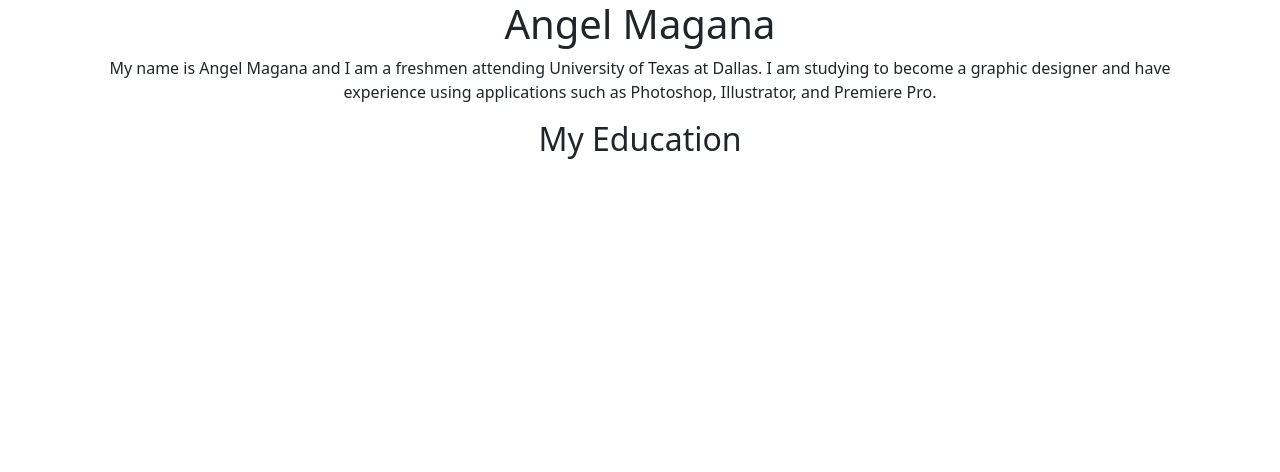
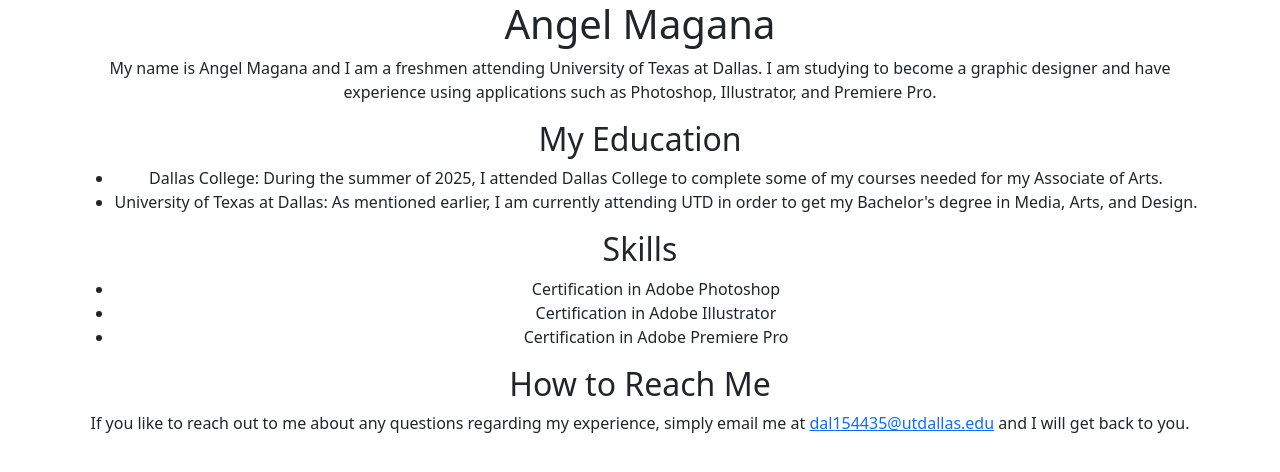
Before and after one commit to Angel-Magana/midterm, a plain HTML site: page index.html in a window 1280 px wide. Drawn offline with nearby package versions, Linux system fonts and the light colour scheme.

Commit message:
Update index.html
Finished steps 5 & 6.

```diff
--- a/index.html
+++ b/index.html
@@ -32,6 +32,20 @@
 		<p style="text-align:center;">My name is Angel Magana and I am a freshmen attending University of Texas at Dallas. I am studying to become a graphic designer and have experience using applications such as Photoshop, Illustrator, and Premiere Pro.</p>
 
 		<h2 style="text-align:center;">My Education</h2>
+		<ul style="text-align:center;">
+  			<li>Dallas College: During the summer of 2025, I attended Dallas College to complete some of my courses needed for my Associate of Arts.</li>
+  			<li>University of Texas at Dallas: As mentioned earlier, I am currently attending UTD in order to get my Bachelor's degree in Media, Arts, and Design.</li>
+		</ul>
+
+		<h2 style="text-align:center;">Skills</h2>
+		<ul style="text-align:center;">
+  			<li>Certification in Adobe Photoshop</li>
+  			<li>Certification in Adobe Illustrator</li>
+			<li>Certification in Adobe Premiere Pro</li>
+		</ul>
+
+		<h2 style="text-align:center;">How to Reach Me</h2>
+		<p style="text-align:center;">If you like to reach out to me about any questions regarding my experience, simply email me at <a href="mailto:dal154435@utdallas.edu">dal154435@utdallas.edu</a> and I will get back to you.
 
 	</div>
 </body>
```
